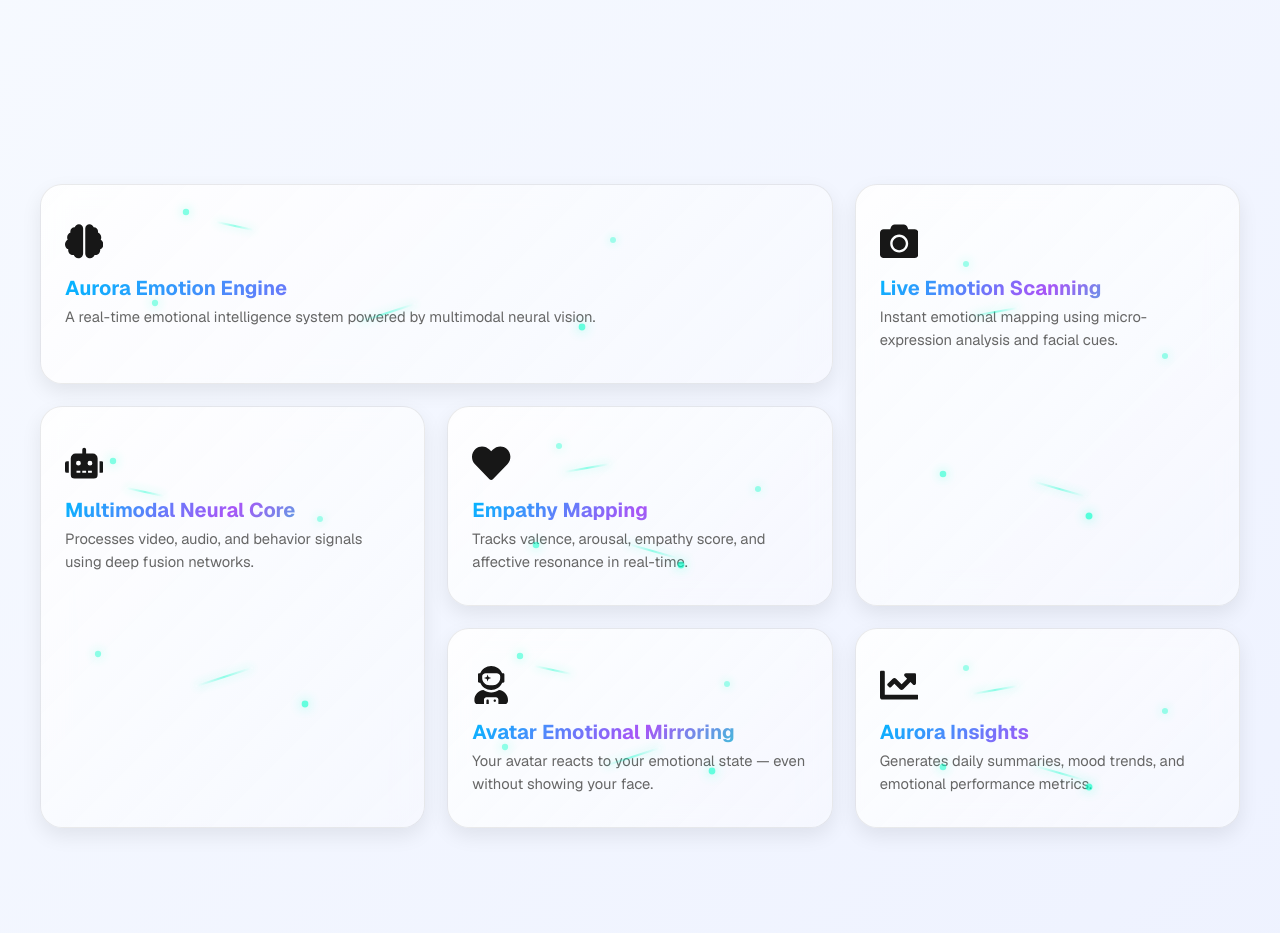
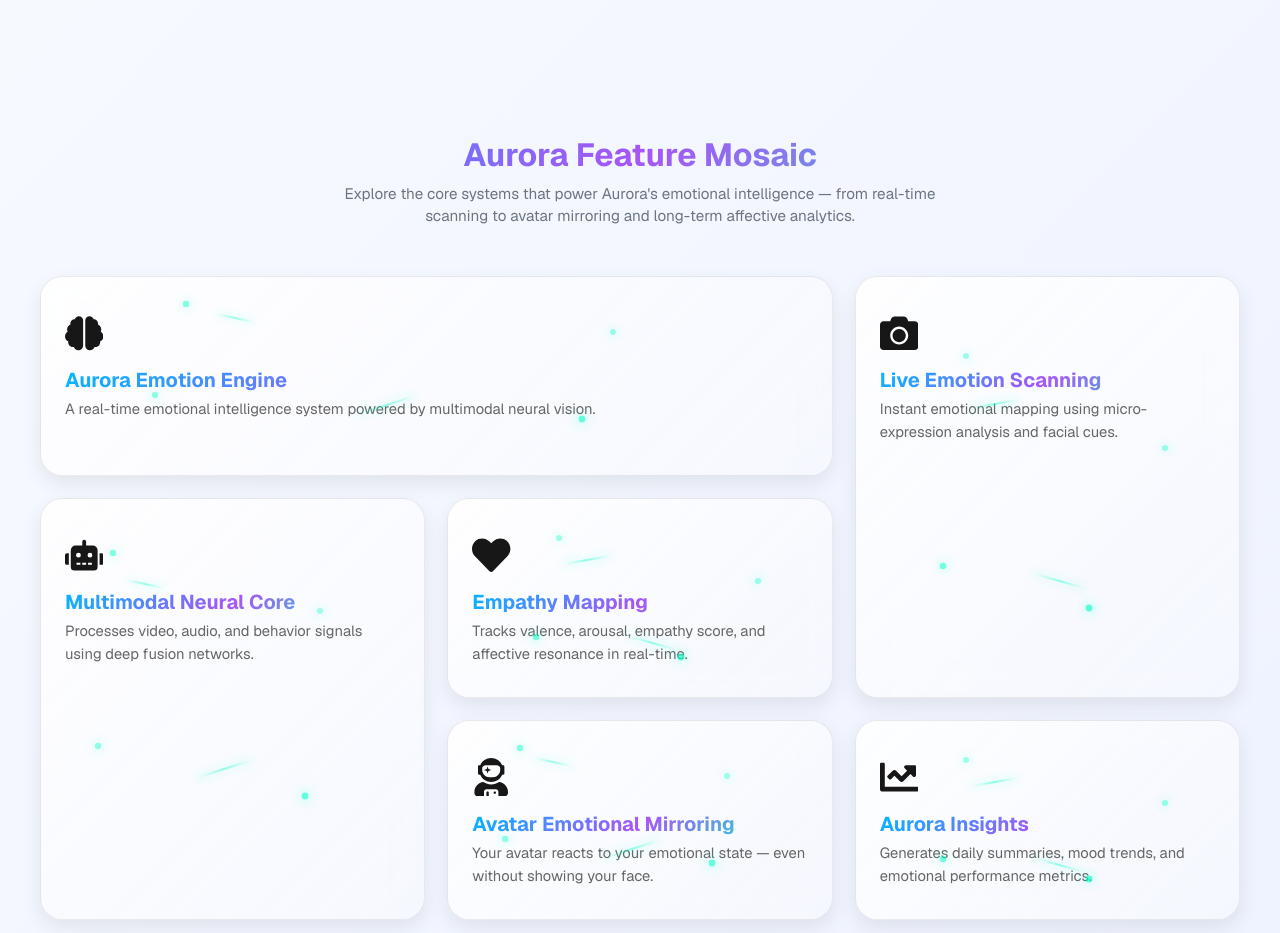
Before and after one commit to chrisroubideaux/project-mirror, a Next.js app: page / in a window 1280 px wide. Shown: the part 3480-4413 px from the top of the page. Built offline with nearby package versions, Linux system fonts and the light colour scheme.

Commit message:
added static components to client side

```diff
--- a/components/guest/AuroraProductMosaic.tsx
+++ b/components/guest/AuroraProductMosaic.tsx
@@ -1,3 +1,5 @@
+// components/guest/AuroraProductMosaic.tsx
+
 // components/guest/AuroraProductMosaic.tsx
 
 'use client';
@@ -16,7 +18,6 @@ import { useAppSelector } from '@/store/hooks';
 export default function AuroraProductMosaic() {
   const mode = useAppSelector((state) => state.theme.mode);
 
-  /* FIXED ORDER MAPPING — SAME AS OLD LAYOUT */
   const items = [
     { size: "large",  title: "Aurora Emotion Engine", desc: "A real-time emotional intelligence system powered by multimodal neural vision.", icon: <FaBrain /> },
     { size: "medium", title: "Live Emotion Scanning", desc: "Instant emotional mapping using micro-expression analysis and facial cues.", icon: <FaCamera /> },
@@ -28,6 +29,29 @@ export default function AuroraProductMosaic() {
 
   return (
     <section className="aurora-mosaic-section">
+
+      {/* Section header — correct place */}
+      <div className="text-center mb-4 mb-md-5">
+        <h2
+          className="fw-bold mb-2"
+          style={{
+            background: "linear-gradient(135deg, #00b7ff, #a855f7, #00ffc8)",
+            WebkitBackgroundClip: "text",
+            WebkitTextFillColor: "transparent",
+          }}
+        >
+          Aurora Feature Mosaic
+        </h2>
+        <p
+          className="text-secondary"
+          style={{ maxWidth: "620px", margin: "0 auto", fontSize: "0.95rem" }}
+        >
+          Explore the core systems that power Aurora&apos;s emotional intelligence —
+          from real-time scanning to avatar mirroring and long-term affective analytics.
+        </p>
+      </div>
+
+      {/* MOSAIC GRID */}
       <div
         className="aurora-mosaic-grid"
         style={{
@@ -53,20 +77,13 @@ export default function AuroraProductMosaic() {
 
 
 /* ============================================================
-   CARD WITH TILT + NANO PARTICLES
+   MOSAIC CARD
    ============================================================ */
-function MosaicCard({
-  title,
-  desc,
-  icon,
-  size,
-  index,
-  mode,
-}: any) {
 
-  const area = size; // matches grid-template-areas names exactly
+function MosaicCard({ title, desc, icon, size, index, mode }: any) {
+  const area = size;
 
-  // Tilt
+  // TILT
   const x = useMotionValue(0);
   const y = useMotionValue(0);
   const rotateX = useTransform(y, [-60, 60], [10, -10]);
@@ -78,11 +95,10 @@ function MosaicCard({
     y.set(e.clientY - (r.top + r.height / 2));
   };
 
-  // Pick particle set based on index
+  // PARTICLES
   const particles = particlePatterns[index % particlePatterns.length];
 
   return (
-
     <motion.div
       className="aurora-mosaic-card"
       style={{
@@ -93,6 +109,8 @@ function MosaicCard({
         backdropFilter: "blur(14px)",
         overflow: "hidden",
         cursor: "pointer",
+        rotateX,
+        rotateY,
         ...(mode === "dark"
           ? {
               background: "rgba(255,255,255,0.05)",
@@ -104,17 +122,18 @@ function MosaicCard({
               border: "1.5px solid rgba(0,0,0,0.08)",
               boxShadow: "0 8px 20px rgba(0,0,0,0.08)",
             }),
-        rotateX,
-        rotateY,
       }}
       onMouseMove={handleMove}
-      onMouseLeave={() => { x.set(0); y.set(0); }}
+      onMouseLeave={() => {
+        x.set(0);
+        y.set(0);
+      }}
       initial={{ opacity: 0, y: 25 }}
       whileInView={{ opacity: 1, y: 0 }}
       viewport={{ once: true }}
     >
 
-      {/* NANO PARTICLE LAYER RESTORED */}
+      {/* NANO PARTICLES */}
       <div className="aurora-nano-layer">
         {particles.dots.map((d: any, i: number) => (
           <motion.span
@@ -158,17 +177,17 @@ function MosaicCard({
       {/* TITLE */}
       <h5 className="aurora-mosaic-title">{title}</h5>
 
-      {/* DESC */}
+      {/* DESCRIPTION */}
       <p className="aurora-mosaic-desc">{desc}</p>
     </motion.div>
   );
 }
 
 
+
 /* ============================================================
-   PARTICLE PATTERNS (RESTORED)
+   PARTICLE PATTERNS
    ============================================================ */
-
 const particlePatterns = [
   {
     dots: [
@@ -195,8 +214,6 @@ const particlePatterns = [
     ],
   },
 ];
-
-
 
 
 {/*
```
